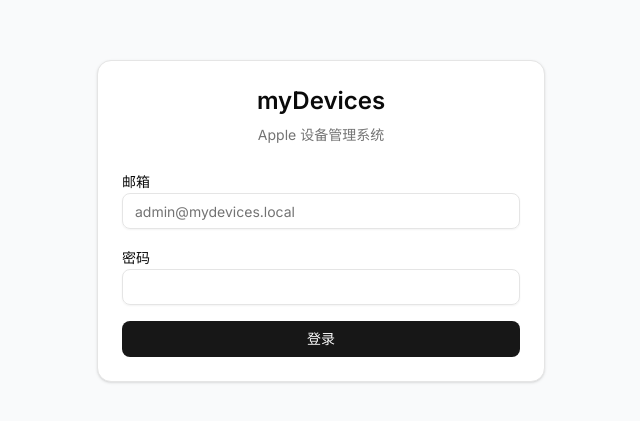
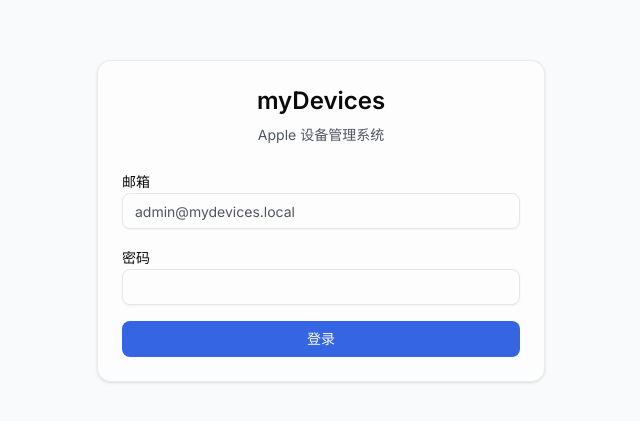
Before and after one commit to sadpig/myDevices, a Next.js app in the folder frontend/: page /login in a window 1280 px wide. Shown: the part 179-600 px from the top of the page, without its empty margins (319-959 px from the left). Built offline with nearby package versions, Linux system fonts and the light colour scheme; no server answers.

Commit message:
style: iOS 26 glassmorphism CSS variables and utilities

```diff
--- a/frontend/src/app/globals.css
+++ b/frontend/src/app/globals.css
@@ -49,71 +49,81 @@
 
 :root {
   --radius: 0.625rem;
-  --background: oklch(1 0 0);
+  --background: oklch(0.97 0.005 270);
   --foreground: oklch(0.145 0 0);
-  --card: oklch(1 0 0);
+  --card: oklch(1 0 0 / 60%);
   --card-foreground: oklch(0.145 0 0);
-  --popover: oklch(1 0 0);
+  --popover: oklch(1 0 0 / 70%);
   --popover-foreground: oklch(0.145 0 0);
-  --primary: oklch(0.205 0 0);
+  --primary: oklch(0.55 0.2 265);
   --primary-foreground: oklch(0.985 0 0);
-  --secondary: oklch(0.97 0 0);
+  --secondary: oklch(0.95 0.01 270 / 60%);
   --secondary-foreground: oklch(0.205 0 0);
-  --muted: oklch(0.97 0 0);
-  --muted-foreground: oklch(0.556 0 0);
-  --accent: oklch(0.97 0 0);
+  --muted: oklch(0.95 0.005 270 / 50%);
+  --muted-foreground: oklch(0.45 0.02 270);
+  --accent: oklch(0.93 0.02 270 / 50%);
   --accent-foreground: oklch(0.205 0 0);
   --destructive: oklch(0.577 0.245 27.325);
-  --border: oklch(0.922 0 0);
-  --input: oklch(0.922 0 0);
-  --ring: oklch(0.708 0 0);
-  --chart-1: oklch(0.646 0.222 41.116);
-  --chart-2: oklch(0.6 0.118 184.704);
-  --chart-3: oklch(0.398 0.07 227.392);
-  --chart-4: oklch(0.828 0.189 84.429);
-  --chart-5: oklch(0.769 0.188 70.08);
-  --sidebar: oklch(0.985 0 0);
+  --border: oklch(0.5 0.02 270 / 12%);
+  --input: oklch(0.5 0.02 270 / 15%);
+  --ring: oklch(0.55 0.2 265 / 50%);
+  --chart-1: oklch(0.55 0.2 265);
+  --chart-2: oklch(0.6 0.15 185);
+  --chart-3: oklch(0.55 0.12 145);
+  --chart-4: oklch(0.65 0.18 80);
+  --chart-5: oklch(0.58 0.2 330);
+  --sidebar: oklch(1 0 0 / 40%);
   --sidebar-foreground: oklch(0.145 0 0);
-  --sidebar-primary: oklch(0.205 0 0);
+  --sidebar-primary: oklch(0.55 0.2 265);
   --sidebar-primary-foreground: oklch(0.985 0 0);
-  --sidebar-accent: oklch(0.97 0 0);
+  --sidebar-accent: oklch(0.55 0.2 265 / 12%);
   --sidebar-accent-foreground: oklch(0.205 0 0);
-  --sidebar-border: oklch(0.922 0 0);
-  --sidebar-ring: oklch(0.708 0 0);
+  --sidebar-border: oklch(0.5 0.02 270 / 10%);
+  --sidebar-ring: oklch(0.55 0.2 265 / 50%);
 }
 
 .dark {
-  --background: oklch(0.145 0 0);
-  --foreground: oklch(0.985 0 0);
-  --card: oklch(0.205 0 0);
-  --card-foreground: oklch(0.985 0 0);
-  --popover: oklch(0.205 0 0);
-  --popover-foreground: oklch(0.985 0 0);
-  --primary: oklch(0.922 0 0);
-  --primary-foreground: oklch(0.205 0 0);
-  --secondary: oklch(0.269 0 0);
-  --secondary-foreground: oklch(0.985 0 0);
-  --muted: oklch(0.269 0 0);
-  --muted-foreground: oklch(0.708 0 0);
-  --accent: oklch(0.269 0 0);
-  --accent-foreground: oklch(0.985 0 0);
+  --background: oklch(0.13 0.01 270);
+  --foreground: oklch(0.93 0.005 270);
+  --card: oklch(0.18 0.015 270 / 50%);
+  --card-foreground: oklch(0.93 0.005 270);
+  --popover: oklch(0.18 0.015 270 / 60%);
+  --popover-foreground: oklch(0.93 0.005 270);
+  --primary: oklch(0.7 0.18 265);
+  --primary-foreground: oklch(0.13 0.01 270);
+  --secondary: oklch(0.22 0.015 270 / 50%);
+  --secondary-foreground: oklch(0.93 0.005 270);
+  --muted: oklch(0.22 0.01 270 / 40%);
+  --muted-foreground: oklch(0.65 0.02 270);
+  --accent: oklch(0.22 0.02 270 / 50%);
+  --accent-foreground: oklch(0.93 0.005 270);
   --destructive: oklch(0.704 0.191 22.216);
-  --border: oklch(1 0 0 / 10%);
-  --input: oklch(1 0 0 / 15%);
-  --ring: oklch(0.556 0 0);
-  --chart-1: oklch(0.488 0.243 264.376);
-  --chart-2: oklch(0.696 0.17 162.48);
-  --chart-3: oklch(0.769 0.188 70.08);
-  --chart-4: oklch(0.627 0.265 303.9);
-  --chart-5: oklch(0.645 0.246 16.439);
-  --sidebar: oklch(0.205 0 0);
-  --sidebar-foreground: oklch(0.985 0 0);
-  --sidebar-primary: oklch(0.488 0.243 264.376);
-  --sidebar-primary-foreground: oklch(0.985 0 0);
-  --sidebar-accent: oklch(0.269 0 0);
-  --sidebar-accent-foreground: oklch(0.985 0 0);
-  --sidebar-border: oklch(1 0 0 / 10%);
-  --sidebar-ring: oklch(0.556 0 0);
+  --border: oklch(1 0 0 / 8%);
+  --input: oklch(1 0 0 / 12%);
+  --ring: oklch(0.7 0.18 265 / 50%);
+  --chart-1: oklch(0.7 0.18 265);
+  --chart-2: oklch(0.65 0.15 185);
+  --chart-3: oklch(0.6 0.12 145);
+  --chart-4: oklch(0.7 0.18 80);
+  --chart-5: oklch(0.65 0.2 330);
+  --sidebar: oklch(0.15 0.015 270 / 50%);
+  --sidebar-foreground: oklch(0.93 0.005 270);
+  --sidebar-primary: oklch(0.7 0.18 265);
+  --sidebar-primary-foreground: oklch(0.13 0.01 270);
+  --sidebar-accent: oklch(0.7 0.18 265 / 12%);
+  --sidebar-accent-foreground: oklch(0.93 0.005 270);
+  --sidebar-border: oklch(1 0 0 / 6%);
+  --sidebar-ring: oklch(0.7 0.18 265 / 50%);
+}
+
+/* iOS 26 Glassmorphism utilities */
+.glass {
+  backdrop-filter: blur(20px) saturate(180%);
+  -webkit-backdrop-filter: blur(20px) saturate(180%);
+}
+.glass-subtle {
+  backdrop-filter: blur(12px) saturate(150%);
+  -webkit-backdrop-filter: blur(12px) saturate(150%);
 }
 
 @layer base {
@@ -123,4 +133,23 @@
   body {
     @apply bg-background text-foreground;
   }
+  body::before {
+    content: '';
+    position: fixed;
+    inset: 0;
+    z-index: -1;
+    pointer-events: none;
+    background:
+      radial-gradient(ellipse at 20% 50%, oklch(0.85 0.05 270 / 30%) 0%, transparent 50%),
+      radial-gradient(ellipse at 80% 20%, oklch(0.85 0.05 200 / 20%) 0%, transparent 50%),
+      radial-gradient(ellipse at 50% 80%, oklch(0.85 0.04 330 / 15%) 0%, transparent 50%),
+      var(--background);
+  }
+  .dark body::before {
+    background:
+      radial-gradient(ellipse at 20% 50%, oklch(0.3 0.05 270 / 25%) 0%, transparent 50%),
+      radial-gradient(ellipse at 80% 20%, oklch(0.3 0.05 200 / 15%) 0%, transparent 50%),
+      radial-gradient(ellipse at 50% 80%, oklch(0.3 0.04 330 / 10%) 0%, transparent 50%),
+      var(--background);
+  }
 }
```
